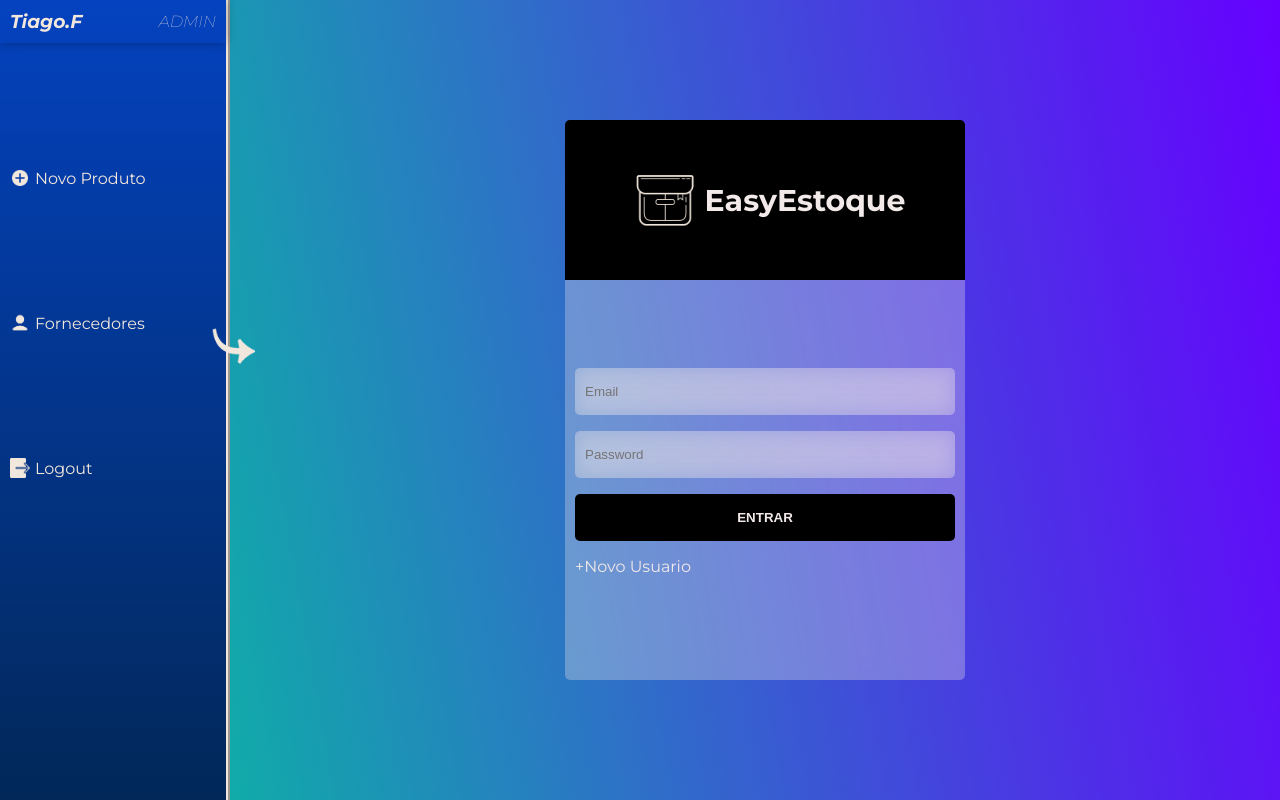
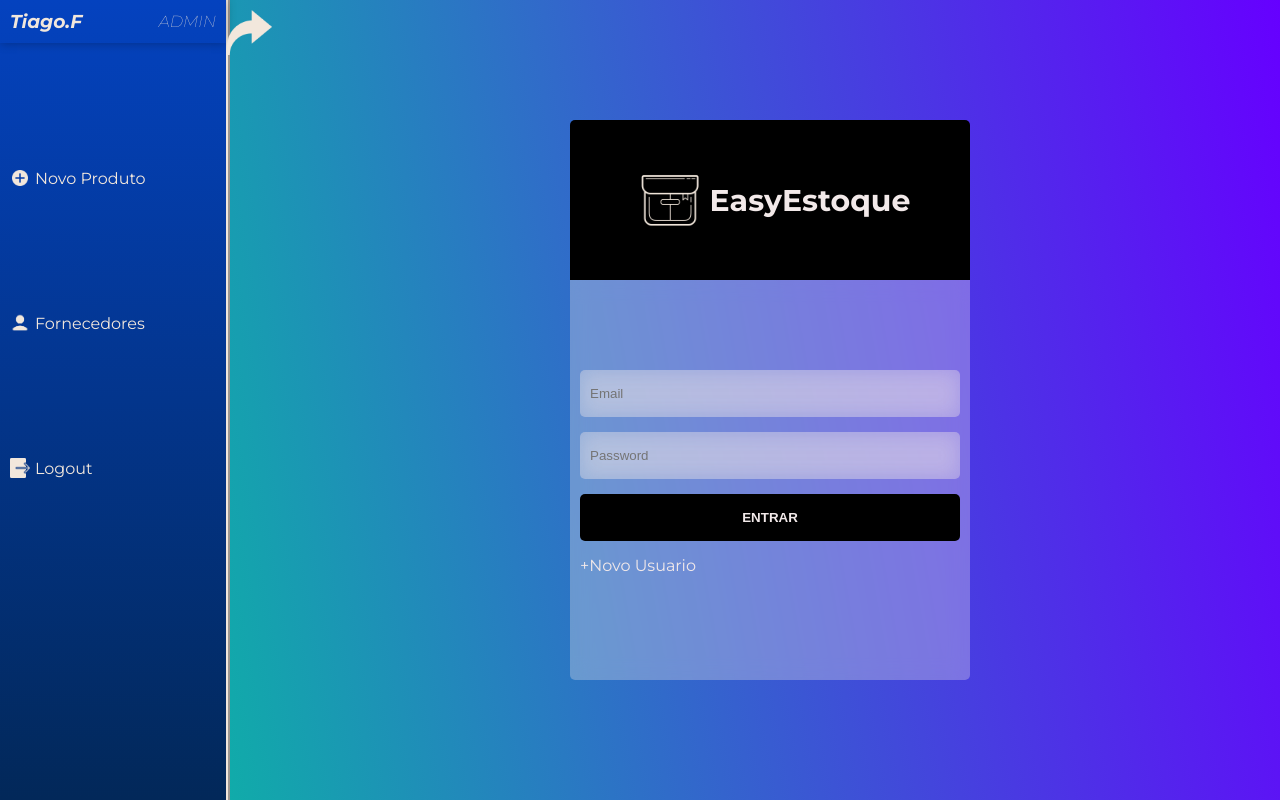
Before and after one commit to FigueiredoTiago/EasyEstoque, a React (Vite) app: page / in a window 1280 px wide. Built offline with nearby package versions, Linux system fonts and the light colour scheme.

Commit message:
ajustes no menu

```diff
--- a/src/components/Login/styles.scss
+++ b/src/components/Login/styles.scss
@@ -46,7 +46,7 @@
       flex-direction: column;
       justify-content: center;
       align-items: center;
-      gap: 1.6rem;
+      gap: 1.5rem;
 
       input,
       select {
@@ -100,7 +100,7 @@
       .error-box {
         display: flex;
         align-items: center;
-        gap: 1rem;
+        gap: .5rem;
       }
     }
   }
--- a/src/components/Menu/Menu.jsx
+++ b/src/components/Menu/Menu.jsx
@@ -13,6 +13,7 @@ const Menu = () => {
 
   return (
     <aside className="left-menu active">
+
       <img src={menu} onClick={openMenu} className="menu-icon" />
 
       <div className="menu-content">
--- a/src/components/Menu/styles.scss
+++ b/src/components/Menu/styles.scss
@@ -4,25 +4,22 @@
   background-image: linear-gradient(to bottom, #0442bf, #022859);
   color: #f2e7dc;
   height: 100vh;
-  width: 0;
+  width: 0px;
   position: fixed;
   transition: width 0.5s ease-in-out;
   border-right: 4px ridge #f2e7dc;
+  z-index: 999;
 
   .menu-icon {
     cursor: pointer;
-    width: 5rem;
+    width: 4.5rem;
+
     position: absolute;
-    right: -3.2rem;
-    top: 40%;
-
-    @include device("s") {
-      top: 3%;
-      right: -4.3rem;
-    }
+    right: -4.6rem;
+    margin-top: 1rem;
 
     &:hover {
-      transform: scale(1.2);
+      transform: scale(1.1);
     }
   }
 
@@ -95,9 +92,9 @@
 }
 
 .left-menu.active + .main-home {
-  margin-left: 25rem;
+  margin-left: 26rem;
 }
 
 .left-menu.active + .login-section {
-  margin-left: 25rem;
+  margin-left: 26rem;
 }
```
Also changed, not shown: src/assets/icons/menu.png, src/assets/icons/menu2.png (added).
